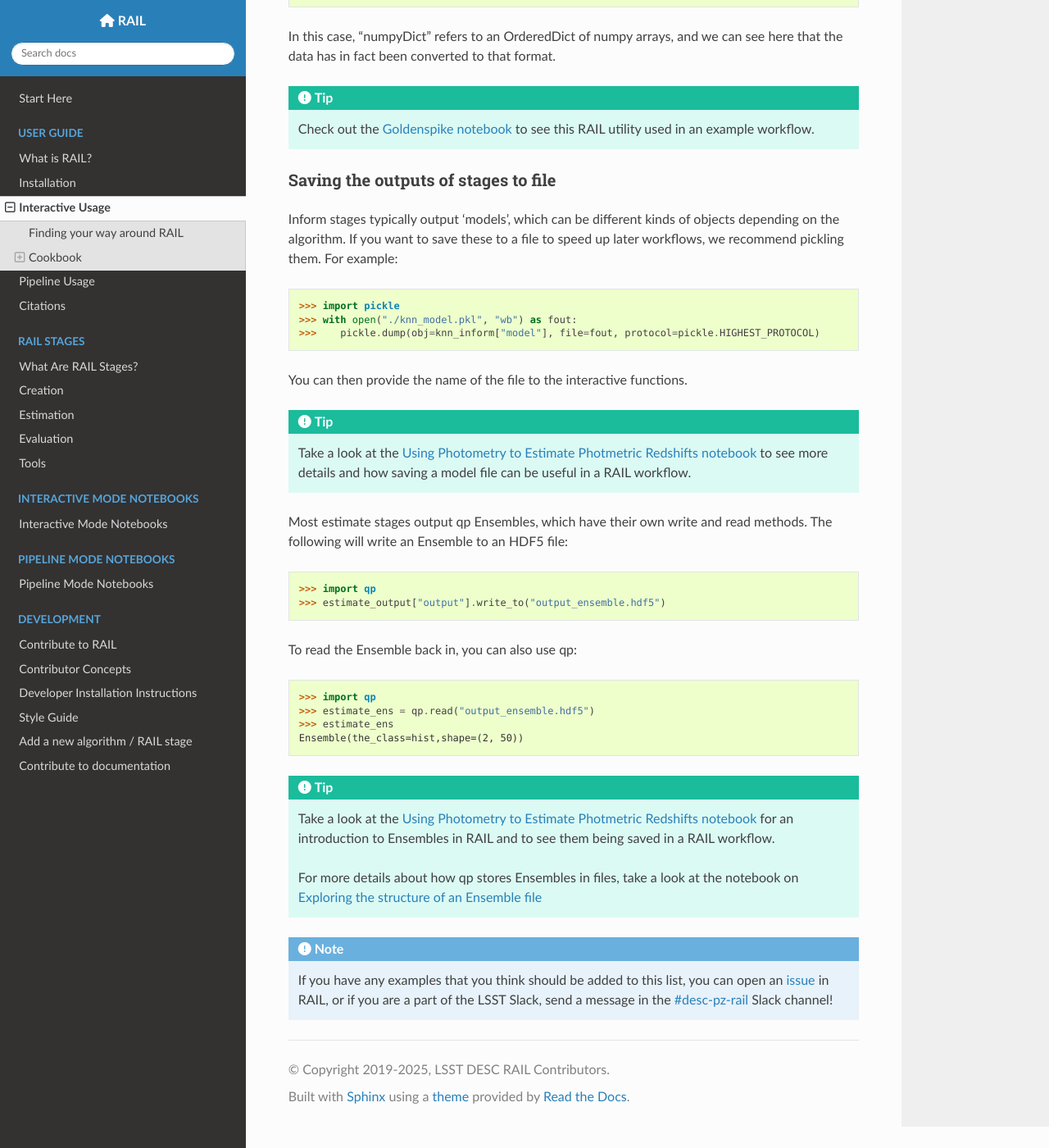
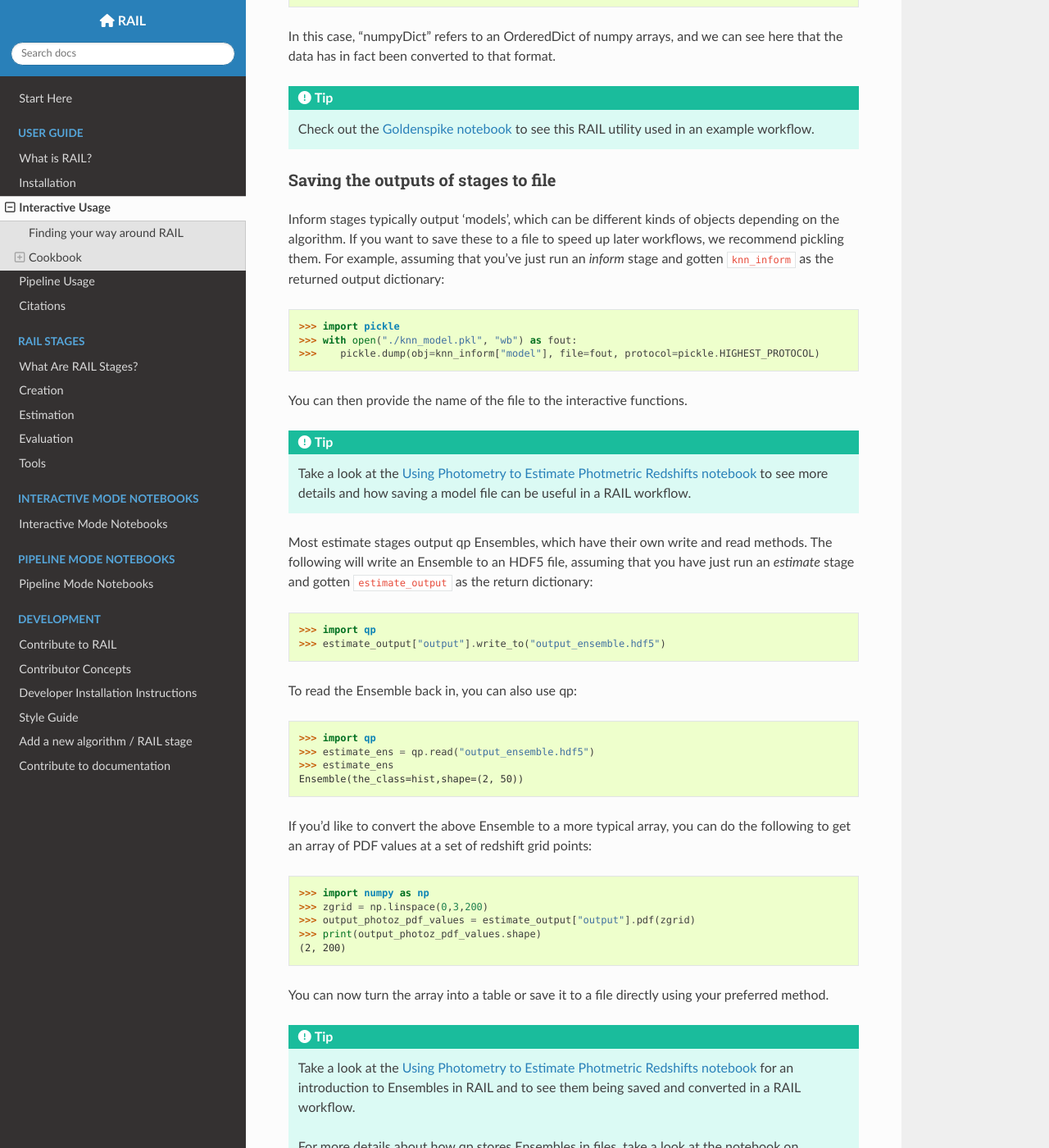
Before and after one commit to LSSTDESC/rail, a Sphinx documentation site: the page built from docs/source/user_guide/interactive_usage.rst, in a window 1280 px wide and 1400 px high, scrolled down 4772 px. Shown: the whole window at 82% size. Built offline with Sphinx 7.4.7 and the Read the Docs theme 3.1.0, drawn with Linux system fonts in a browser that asks for light colours; nearby versions of some CDN libraries; pages that are not in the unit, such as notebooks, are missing from menus; the version number could not be read and is left out.

Commit message:
added examples of how to convert Ensembles to numpy arrays

```diff
--- a/docs/source/user_guide/interactive_usage.rst
+++ b/docs/source/user_guide/interactive_usage.rst
@@ -246,7 +246,8 @@ Saving the outputs of stages to file
 
 Inform stages typically output 'models', which can be different kinds of objects depending on
 the algorithm. If you want to save these to a file to speed up later workflows,
-we recommend pickling them. For example:
+we recommend pickling them. For example, assuming that you've just run an *inform* stage
+and gotten ``knn_inform`` as the returned output dictionary:
 
 >>> import pickle
 >>> with open("./knn_model.pkl", "wb") as fout:
@@ -260,7 +261,8 @@ You can then provide the name of the file to the interactive functions.
     to see more details and how saving a model file can be useful in a RAIL workflow.
 
 Most estimate stages output qp Ensembles, which have their own write and read methods.
-The following will write an Ensemble to an HDF5 file:
+The following will write an Ensemble to an HDF5 file, assuming that you have just run
+an *estimate* stage and gotten ``estimate_output`` as the return dictionary:
 
 >>> import qp
 >>> estimate_output["output"].write_to("output_ensemble.hdf5")
@@ -272,10 +274,20 @@ To read the Ensemble back in, you can also use qp:
 >>> estimate_ens
 Ensemble(the_class=hist,shape=(2, 50))
 
+If you'd like to convert the above Ensemble to a more typical array, you can do the following to get an array of PDF values at a set of redshift grid points:
+
+>>> import numpy as np
+>>> zgrid = np.linspace(0,3,200)
+>>> output_photoz_pdf_values = estimate_output["output"].pdf(zgrid)
+>>> print(output_photoz_pdf_values.shape)
+(2, 200)
+
+You can now turn the array into a table or save it to a file directly using your preferred method.
+
 .. tip::
 
     Take a look at the `Using Photometry to Estimate Photmetric Redshifts notebook <https://rail-hub.readthedocs.io/projects/rail-notebooks/en/latest/interactive_examples/rendered/estimation_examples/Using_Photometry_to_Estimate_Photometric_Redshifts.html>`_
-    for an introduction to Ensembles in RAIL and to see them being saved in a RAIL workflow.
+    for an introduction to Ensembles in RAIL and to see them being saved and converted in a RAIL workflow.
 
     For more details about how qp stores Ensembles in files, take a look at the notebook
     on `Exploring the structure of an Ensemble file <https://qp.readthedocs.io/en/main/user_guide/cookbook/datamanipulation.html#exploring-the-structure-of-an-ensemble-file>`_
```
Also changed, not shown: 2 other files.
